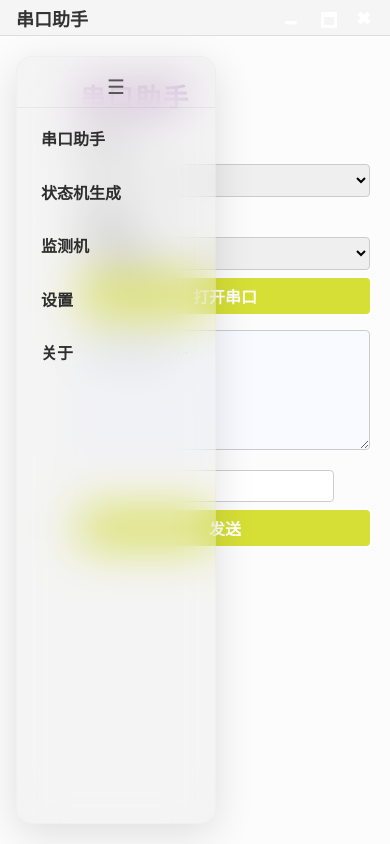
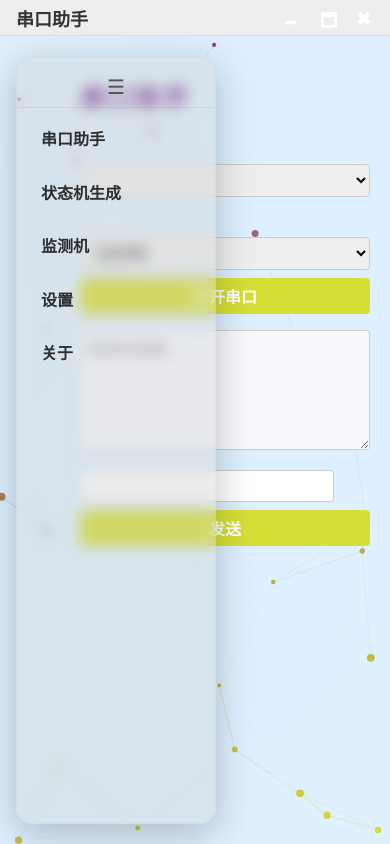
Before and after one commit to Huangney/Syncney, an Electron app: page index.html in a window 390 px wide. Drawn offline with Linux system fonts and the light colour scheme; no server answers.

Commit message:
监测机页面新增CSS修饰
软件背景新增颜色流动和粒子特效

```diff
--- /dev/null
+++ b/background_particles.js
@@ -0,0 +1,157 @@
+(function () {
+    const CONFIG = {
+        particleColorStart: '#7f2f8e', // 紫色
+        particleColorEnd: '#d6df35',   // 黄绿色
+        particleCountDivisor: 12000,   // 屏幕面积除以此数等于粒子数量（数值越大粒子越少）
+        connectDistance: 140,          // 连线最大距离
+        moveSpeed: 0.6,                // 粒子运动速度
+        baseSize: 2                    // 粒子基础大小
+    };
+
+    let canvas, ctx;
+    let particlesArray = [];
+    let width = 0, height = 0;
+    let gradient; // 保存渐变对象
+    let animationStarted = false;
+
+    class Particle {
+        constructor() {
+            this.reset();
+        }
+
+        reset() {
+            this.x = Math.random() * width;
+            this.y = Math.random() * height;
+            this.directionX = (Math.random() * 2) - 1;
+            this.directionY = (Math.random() * 2) - 1;
+            this.size = (Math.random() * 2) + CONFIG.baseSize;
+            this.speedX = this.directionX * CONFIG.moveSpeed;
+            this.speedY = this.directionY * CONFIG.moveSpeed;
+        }
+
+        update() {
+            if (this.x > width) { this.x = width; this.speedX = -Math.abs(this.speedX); }
+            if (this.x < 0)     { this.x = 0;     this.speedX = Math.abs(this.speedX);  }
+            if (this.y > height){ this.y = height;this.speedY = -Math.abs(this.speedY); }
+            if (this.y < 0)     { this.y = 0;     this.speedY = Math.abs(this.speedY);  }
+
+            this.x += this.speedX;
+            this.y += this.speedY;
+        }
+
+        draw() {
+            ctx.beginPath();
+            ctx.arc(this.x, this.y, this.size, 0, Math.PI * 2);
+            ctx.fill();
+        }
+    }
+
+    function initCanvas() {
+        canvas = document.getElementById('bg-canvas');
+        if (!canvas) return false;
+        ctx = canvas.getContext('2d');
+        if (!ctx) return false;
+        return true;
+    }
+
+    function init() {
+        if (!initCanvas()) return;
+
+        // 获取父容器的 CSS 尺寸
+        const container = canvas.parentElement || document.body;
+        width = container.offsetWidth;
+        height = container.offsetHeight;
+
+        // 处理高 DPI
+        const dpr = window.devicePixelRatio || 1;
+        canvas.width = Math.round(width * dpr);
+        canvas.height = Math.round(height * dpr);
+        canvas.style.width = width + 'px';
+        canvas.style.height = height + 'px';
+
+        // 以 dpr 缩放坐标系，使绘图按 CSS 像素工作
+        ctx.setTransform(dpr, 0, 0, dpr, 0, 0);
+
+        // 创建渐变（使用 CSS 像素坐标）
+        gradient = ctx.createLinearGradient(0, 0, width, height);
+        gradient.addColorStop(0, CONFIG.particleColorStart);
+        gradient.addColorStop(1, CONFIG.particleColorEnd);
+
+        // 重新生成粒子
+        particlesArray = [];
+        let numberOfParticles = Math.max(20, Math.floor((width * height) / CONFIG.particleCountDivisor));
+        for (let i = 0; i < numberOfParticles; i++) {
+            particlesArray.push(new Particle());
+        }
+
+        // 更新绘制样式
+        ctx.fillStyle = gradient;
+        ctx.strokeStyle = gradient;
+        ctx.lineWidth = 1;
+        ctx.globalAlpha = 1.0;
+    }
+
+    function animate() {
+        if (!canvas || !ctx) return;
+        requestAnimationFrame(animate);
+
+        // 清空（使用 CSS 像素坐标）
+        ctx.clearRect(0, 0, width, height);
+
+        // 设置样式（保证在每帧有效）
+        ctx.fillStyle = gradient;
+        ctx.strokeStyle = gradient;
+
+        for (let i = 0; i < particlesArray.length; i++) {
+            const p1 = particlesArray[i];
+            p1.update();
+            p1.draw();
+
+            for (let j = i + 1; j < particlesArray.length; j++) {
+                const p2 = particlesArray[j];
+                const dx = p1.x - p2.x;
+                const dy = p1.y - p2.y;
+                const distance = Math.sqrt(dx * dx + dy * dy);
+
+                if (distance < CONFIG.connectDistance) {
+                    const opacity = 1 - (distance / CONFIG.connectDistance);
+                    ctx.globalAlpha = Math.max(0, opacity * 0.5);
+                    ctx.beginPath();
+                    ctx.moveTo(p1.x, p1.y);
+                    ctx.lineTo(p2.x, p2.y);
+                    ctx.stroke();
+                    ctx.globalAlpha = 1.0;
+                }
+            }
+        }
+    }
+
+    // 简单防抖
+    function debounce(fn, wait = 150) {
+        let t;
+        return function () {
+            clearTimeout(t);
+            t = setTimeout(() => fn.apply(this, arguments), wait);
+        };
+    }
+
+    function start() {
+        init();
+        if (!animationStarted) {
+            animationStarted = true;
+            animate();
+        }
+    }
+
+    // 在 DOMReady 时启动（脚本可能已在 body 底部加载，但此处做兼容）
+    if (document.readyState === 'loading') {
+        document.addEventListener('DOMContentLoaded', start);
+    } else {
+        start();
+    }
+
+    // 监听窗口大小变化并防抖处理
+    window.addEventListener('resize', debounce(() => {
+        init();
+    }, 180));
+})();
--- a/common_modules/serial_ui.js
+++ b/common_modules/serial_ui.js
@@ -123,6 +123,9 @@ window.serial_UI = (function ()
         });
     }
 
+    // 额外将函数挂到 window，允许 inline onclick 与其它全局调用直接使用
+    window.togglePort = togglePort;
+
     // 暴露需要的 API，确保 window.serial_UI 为对象而非 undefined
     return {
       togglePort,
--- a/index.html
+++ b/index.html
@@ -17,6 +17,8 @@
     </div>
 
     <div class="app-container">
+      <!-- 背景粒子画布（固定在 app-container 内） -->
+      <canvas id="bg-canvas" aria-hidden="true"></canvas>
       <!-- 悬浮侧边栏 -->
       <div id="sidebar">
         <!-- 切换按钮 -->
@@ -50,6 +52,7 @@
     <div id="toast-notify">
     </div>
 
+    <script src="./background_particles.js"></script>
     <script src="./renderer.js"></script>
     <script>
       document.getElementById('min-btn').onclick = () => window.windowAPI.minimize();
--- a/index_style.css
+++ b/index_style.css
@@ -2,16 +2,35 @@ body {
     font-family: sans-serif;
     padding: 0;
     margin: 0;
-    background-color: #fcfcfc;
-    /* 给背景一个微弱的颜色，凸显毛玻璃 */
+
+    /* --- 修改：动态流动背景 --- */
+    /* 使用深色底(#0b1116) + 紫色暗部(#260e2b) + 黄绿暗部(#2b2d0b) 混合流动 */
+    /* 这样既呼应了粒子的颜色，又不会太亮导致刺眼 */
+    background: linear-gradient(
+        -45deg,
+        #e1f2ff,
+        #def0ff,
+        #fdffdb   /* 基于 #d6df35 调暗 */
+    );
+    background-size: 400% 400%;
+    animation: gradientBG 18s ease infinite;
+
+    color: #e6eef8;
     overflow: hidden;
-    /* 防止滚动条双重出现 */
 }
 
+/* 新增：背景流动动画关键帧 */
+@keyframes gradientBG {
+    0% { background-position: 0% 50%; }
+    50% { background-position: 100% 50%; }
+    100% { background-position: 0% 50%; }
+}
+
+/* 标题栏 -> 深色主题 */
 .titlebar {
     width: 100%;
     height: 36px;
-    background: #f5f5f5;
+    background: #eeeeee;
     color: #333;
     font-size: 18px;
     font-weight: bold;
@@ -60,7 +79,24 @@ body {
     overflow: hidden;
 }
 
+/* 新增：背景粒子画布样式 */
+#bg-canvas {
+    position: absolute;
+    top: 0;
+    left: 0;
+    width: 100%;
+    height: 100%;
+    z-index: 0;
+    pointer-events: none; /* 让鼠标事件穿透画布，不影响下方操作 */
+}
+
 /* ----------- 悬浮毛玻璃侧边栏（修改） ----------- */
+:root
+{
+    --sidebar-bg-opacity: 0.32;         /* 展开时透明度，修改此值来调整 */
+    --sidebar-collapsed-bg-opacity: 0.32; /* 折叠时透明度 */
+}
+
 #sidebar {
     position: fixed;
     top: 56px;
@@ -76,16 +112,17 @@ body {
     padding: 10px 0;
     box-sizing: border-box;
 
-    /* 加强透明与毛玻璃 */
-    background: rgba(206, 206, 206, 0.16);
-    backdrop-filter: blur(24px);
-    -webkit-backdrop-filter: blur(24px);
-    border: 1px solid rgba(206, 206, 206, 0.12);
-    box-shadow: 0 10px 40px rgba(0, 0, 0, 0.12);
+    /* 使用 CSS 变量控制透明度，方便统一调整或 JS 动态修改 */
+    background: rgba(200, 200, 200, var(--sidebar-bg-opacity));
+    backdrop-filter: blur(7px);
+    -webkit-backdrop-filter: blur(7px);
+    border: 1px solid rgba(180, 180, 180, 0.12);
+    box-shadow: 0 10px 40px rgba(0, 0, 0, 0.24);
     border-radius: 16px;
 
     /* 较短且一致的过渡时长，width/height/border-radius 同步 */
-    transition: height 0.5s cubic-bezier(0.25, 0.8, 0.25, 1),
+    transition:
+        height 0.5s cubic-bezier(0.25, 0.8, 0.25, 1),
         width 0.4s cubic-bezier(0.25, 0.8, 0.25, 1),
         border-radius 0.4s cubic-bezier(0.25, 0.8, 0.25, 1),
         background 0.4s ease,
@@ -108,12 +145,14 @@ body {
     box-sizing: border-box;
 
     cursor: pointer;
-    background: rgba(214, 214, 214, 0.3);
+    /* 使用折叠时的透明度变量 */
+    background: rgba(214, 214, 214, var(--sidebar-collapsed-bg-opacity));
 
     /* 居中内部内容 */
     justify-content: center;
     align-items: center;
     -webkit-backdrop-filter: blur(24px);
+    backdrop-filter: blur(24px);
 
     /* 防止内容仍占位造成高度差异 */
     overflow: visible;
@@ -218,6 +257,10 @@ body {
     overflow-y: auto;
     /* 内容过多时滚动 */
 
+    /* 新增：确保内容在画布之上 */
+    position: relative;
+    z-index: 1;
+
     /* 为了不被悬浮的侧边栏遮挡内容，可以加一点左padding，
            或者让用户自己决定内容布局。这里为了美观，
            假设内容是居中的或者用户可以接受左上角被遮挡 */
@@ -291,8 +334,8 @@ body {
     font-weight: 500;
     letter-spacing: 0.5px;
     background: rgba(30, 30, 30, 0.36);
-    backdrop-filter: blur(12px);
-    -webkit-backdrop-filter: blur(12px);
+    backdrop-filter: blur(7px);
+    -webkit-backdrop-filter: blur(7px);
     border-radius: 12px;
     box-shadow: 0 8px 32px rgba(0, 0, 0, 0.3);
     border: 1px solid rgba(255, 255, 255, 0.1);
--- a/page_modules/monitor_event.js
+++ b/page_modules/monitor_event.js
@@ -1,6 +1,6 @@
 async function MonitorPageInit()
 {
-    port_select = document.getElementById("ports-list");
+    port_select = document.getElementById("port");
     window.serial_UI.refreshPortList(port_select);
 }
 
```
Also changed, not shown: pages/monitor.css (added, +122 -0 lines), pages/monitor.html (+9 -12 lines).
